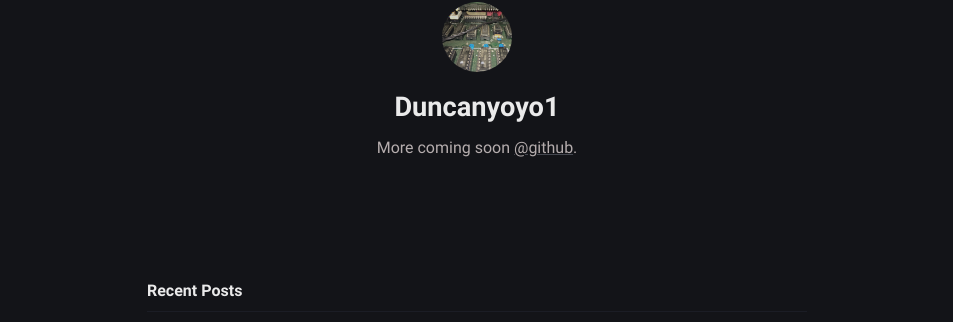
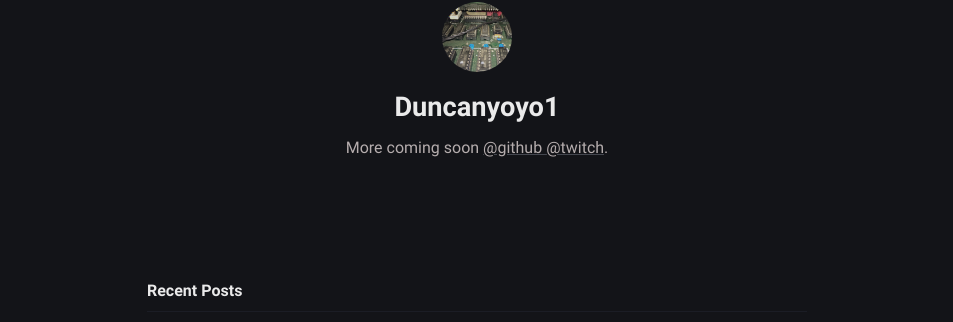
Before and after one commit to duncanyoyo1/jekyll, a Jekyll site: the page built from index.md, in a window 1280 px wide. Shown: the part 166-488 px from the top of the page, without its empty margins (163-1116 px from the left). Built offline with Jekyll 4.4.1, drawn with Linux system fonts in a browser that asks for light colours.

Commit message:
Update index links

```diff
--- a/_config.yml
+++ b/_config.yml
@@ -12,7 +12,7 @@ mode: dark # default theme "dark" | "light"
 author:
   name: Duncanyoyo1 # author name
   bio: >- # tell to the world
-    More coming soon <a href="https://github.com/duncanyoyo1/" target="_blank" rel="noopener">@github</a>.
+    More coming soon <a href="https://github.com/duncanyoyo1/" target="_blank" rel="noopener">@github <a href="https://twitch.tv/duncanyoyo1" target="_blank" rel="noopener">@twitch</a>.
   username: duncanyoyo1 # general username
   github: duncanyoyo1 # github username
   twitter: duncanyoyo1 # twitter username
```
Also changed, not shown: 1 other file.
